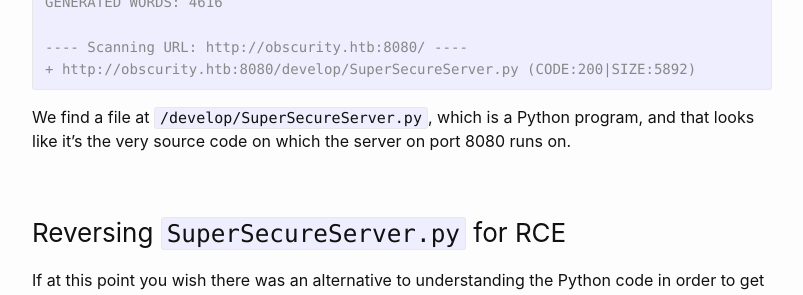
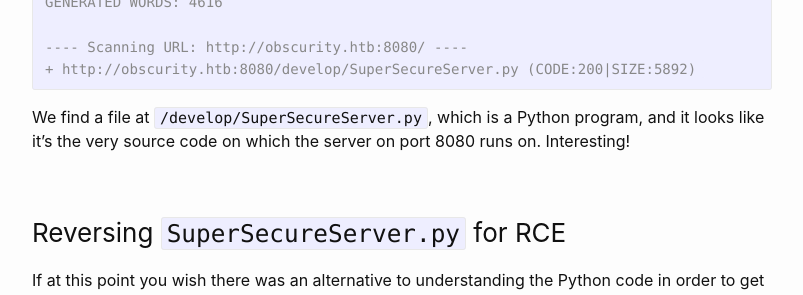
Before and after one commit to ongyuann/ongyuann.github.io, a Jekyll site: the page built from _posts/2020-05-29-htb-obscurity.md, in a window 1280 px wide and 900 px high, scrolled down 1560 px. Shown: the part 153-448 px from the top of the window, without its empty margins (238-1041 px from the left). Built offline with Jekyll 4.4.1, drawn with Linux system fonts in a browser that asks for light colours.

Commit message:
Update 2020-05-29-htb-obscurity.md

````diff
--- a/_posts/2020-05-29-htb-obscurity.md
+++ b/_posts/2020-05-29-htb-obscurity.md
@@ -48,7 +48,7 @@ GENERATED WORDS: 4616
 + http://obscurity.htb:8080/develop/SuperSecureServer.py (CODE:200|SIZE:5892)
 ```
 
-We find a file at `/develop/SuperSecureServer.py`, which is a Python program, and that looks like it's the very source code on which the server on port 8080 runs on.
+We find a file at `/develop/SuperSecureServer.py`, which is a Python program, and it looks like it's the very source code on which the server on port 8080 runs on. Interesting!
 
 ### Reversing `SuperSecureServer.py` for RCE
 If at this point you wish there was an alternative to understanding the Python code in order to get a foothold on the box, you're out of luck ;)
````
